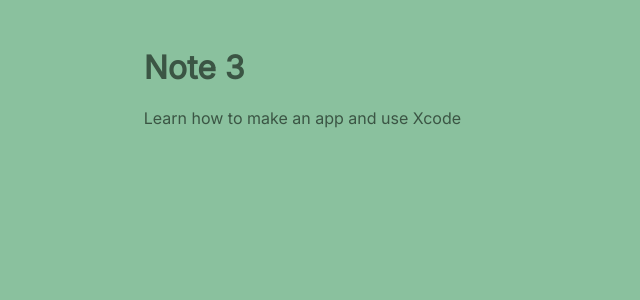
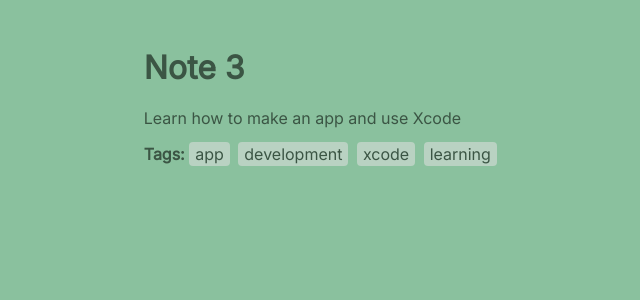
Before and after one commit to KaileyLiou/Jekyll-Theme, a Jekyll site: the page built from notes/note3.md, in a window 1280 px wide. Shown: the top 300 px of the page, without its empty margins (143-783 px from the left). Built offline with Jekyll 4.4.1, drawn with Linux system fonts in a browser that asks for light colours.

Commit message:
added tags to notes 2 and 3

```diff
--- a/notes/note3.md
+++ b/notes/note3.md
@@ -1,6 +1,11 @@
 ---
 title: Third Note
 layout: default
+tags:
+  - app
+  - development
+  - xcode
+  - learning
 ---
 
 # Note 3
```
Also changed, not shown: notes/note2.md (+4 -0 lines).
